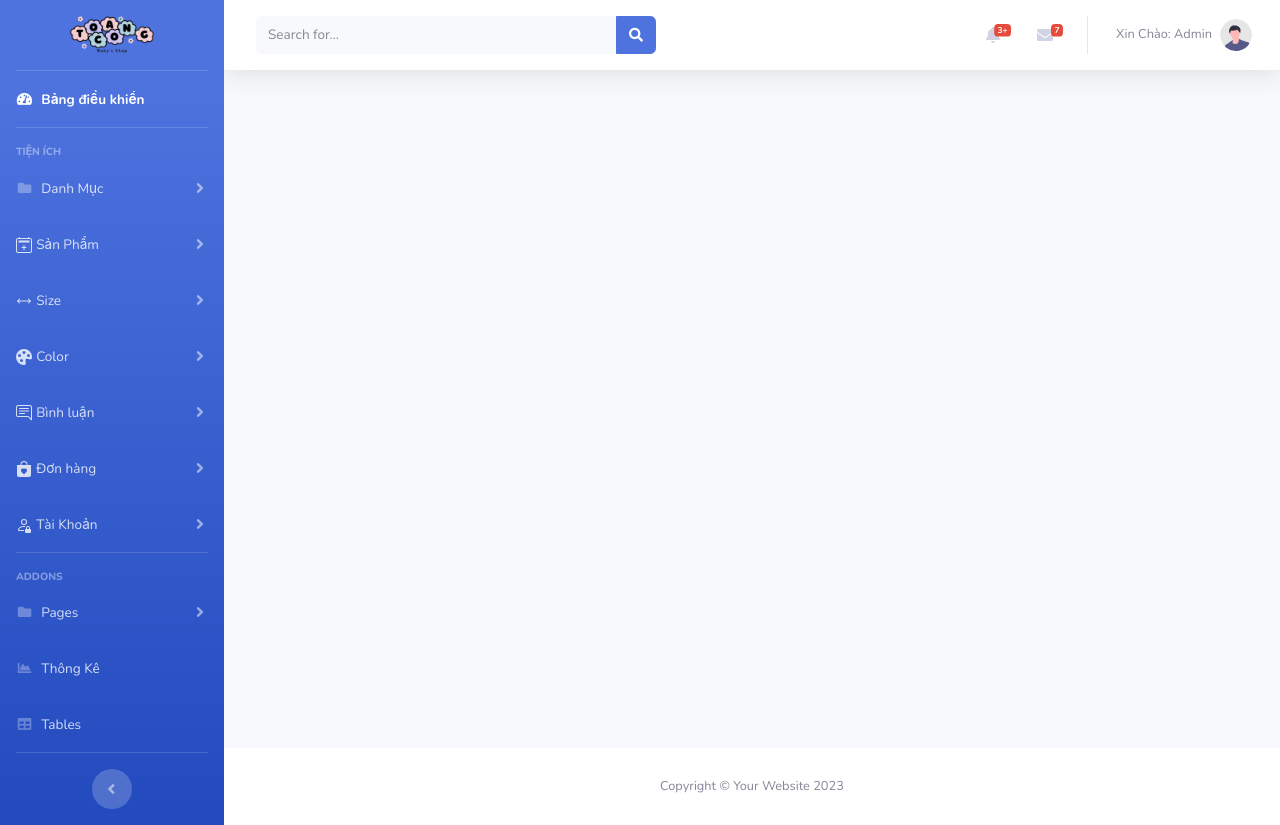
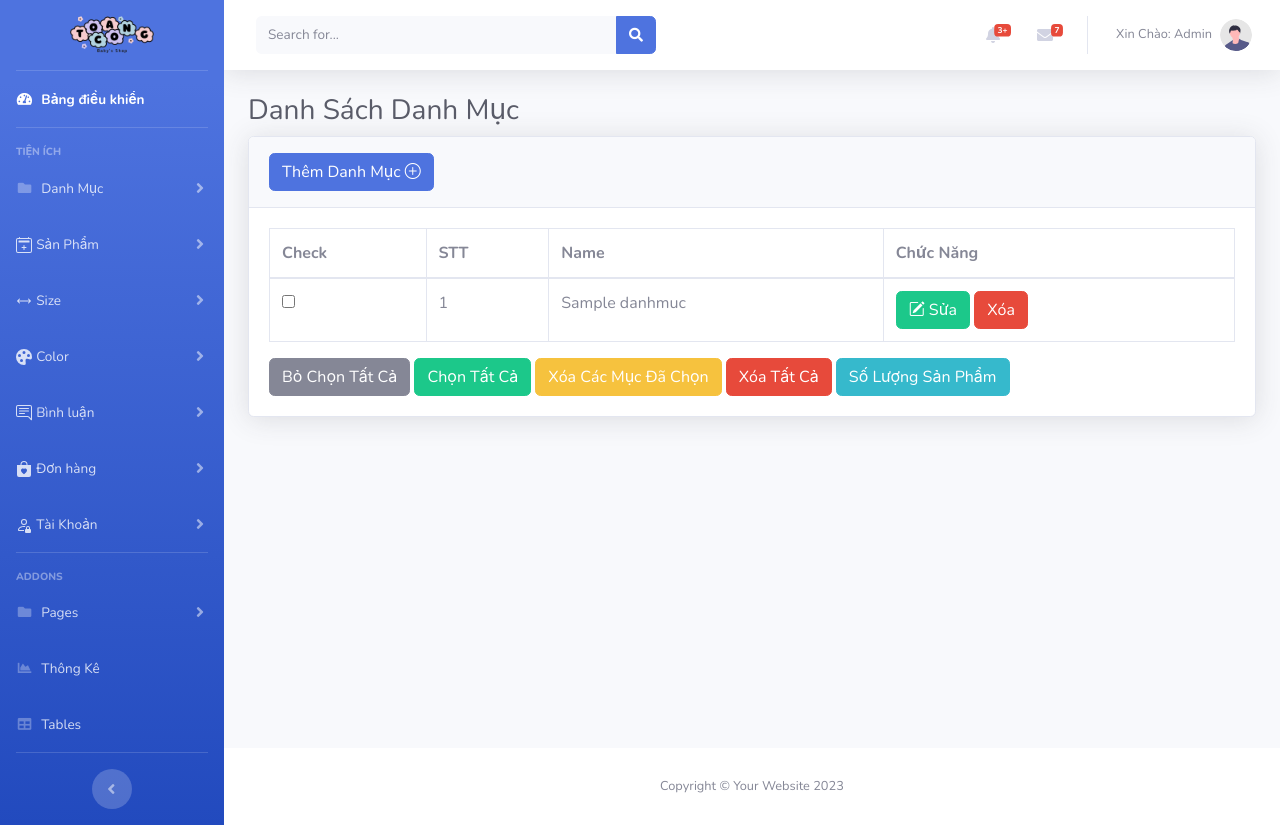
Before and after one commit to toan2k4/duan1, a PHP site: page /admin/index.php?act=danhmuc&nd=listdm in a window 1280 px wide. Run offline with PHP 8.4, Linux system fonts and the light colour scheme; tables that the repository leaves empty or names only in its code hold one stand-in row (values such as "Sample post").

Commit message:
crud danhmuc

```diff
--- /dev/null
+++ b/admin/danhmuc/list.php
@@ -0,0 +1,63 @@
+<div class="container-fluid">
+
+    <!-- Page Heading -->
+    <h1 class="h3 mb-2 text-gray-800">Danh Sách Danh Mục</h1>
+
+    <!-- DataTales Example -->
+    <div class="card shadow mb-4">
+        <div class="card-header py-3">
+            <a class="btn btn-primary" href="?act=danhmuc&&nd=adddm">Thêm Danh Mục <i class="bi bi-plus-circle"></i></a>
+        </div>
+        <div class="card-body">
+            <div class="table-responsive">
+                <table class="table table-bordered" id="dataTable" width="100%" cellspacing="0">
+                    <thead>
+                        <tr>
+                            <th>Check</th>
+                            <th>STT</th>
+                            <th>Name</th>
+                            <th>Chức Năng</th>
+
+                        </tr>
+                    </thead>
+
+                    <tbody>
+                        <form action="" method="get">
+                            <?php $i = 1;
+                                foreach ($dsdm as $dm) {
+                                extract($dm);
+                            ?>
+                                <tr>
+                                    <td><input type="checkbox"></td>
+                                    <td>
+                                        <?= $i ?>
+                                    </td>
+                                    <td>
+                                        <?= $name_dm ?>
+                                    </td>
+                                    <td><a href="?act=danhmuc&nd=editdm&iddm=<?=$id_dm?>" class="btn btn-success"><i
+                                                class="bi bi-pencil-square"></i> Sửa</a>
+                                        <a href="?act=danhmuc&nd=deldm&iddm=<?= $id_dm ?>"
+                                            onclick="return confirm('Bạn có muốn xóa không ?') "
+                                            class="btn btn-danger">Xóa</a>
+                                    </td>
+                                </tr>
+                            <?php $i++; } ?>
+
+                    </tbody>
+
+
+                </table>
+                <a href="" type="reset" class="btn btn-secondary">Bỏ Chọn Tất Cả </a>
+                <a href="" type="button" class="btn btn-success">Chọn Tất Cả</a>
+                <a type="button" class="btn btn-warning" onclick="return confirm('Bạn có muốn xóa không ?')">Xóa Các Mục
+                    Đã Chọn</a>
+                <a href="" onclick="return confirm('Bạn có muốn xóa không ?')" type="button" class="btn btn-danger">Xóa
+                    Tất Cả</a>
+                <a href="" type="button" class="btn btn-info">Số Lượng Sản Phẩm</a>
+                </form>
+            </div>
+        </div>
+    </div>
+
+</div>
--- a/admin/include/tab_left.php
+++ b/admin/include/tab_left.php
@@ -43,7 +43,7 @@
                 <div id="collapseTwo" class="collapse" aria-labelledby="headingTwo" data-parent="#accordionSidebar">
                     <div class="bg-white py-2 collapse-inner rounded">
                         <h6 class="collapse-header">Chức năng:</h6>
-                        <a class="collapse-item" href="?act=danhmuc">Danh Sách</a>
+                        <a class="collapse-item" href="?act=danhmuc&nd=listdm">Danh Sách</a>
                         <a class="collapse-item" href="?act=sldanhmuc">Thống Kê</a>
                     </div>
                 </div>
--- a/admin/index.php
+++ b/admin/index.php
@@ -1,12 +1,61 @@
 <?php
+include("../model/pdo.php");
+include("../model/danhmuc.php");
 include("include/header.php");
 
-    if(isset($_GET['act']) && ($_GET['act'] != '')){
+$dsdm = loadAll_dm();
+$isthongbao = '';
+$thongbao = '';
+if (isset($_GET['act']) && ($_GET['act'] != '')) {
     $act = $_GET['act'];
     switch ($act) {
-            case '':
+        case 'danhmuc':
+            if (isset($_GET['nd'])) {
+                if ($_GET['nd'] == 'listdm') {
+                    include('danhmuc/list.php');
                 }
-    }else{
+
+                if ($_GET['nd'] == 'adddm') {
+                    if ($_SERVER['REQUEST_METHOD'] == "POST") {
+                        $tendm = $_POST["name"];
+                        if ($tendm == null || $tendm == "") {
+                            $isthongbao = 0;
+                            $thongbao = 'Không thành công';
+                        } else {
+                            $isthongbao = 1;
+                            add_dm($tendm);
+                            $thongbao = ' Thêm thành công';
+                        }
+                    }
+                    include('danhmuc/add.php');
+                }
+
+                if ($_GET['nd'] == 'editdm') {
+                    $dm = load_one_dm($_GET['iddm']);
+                    include('danhmuc/edit.php');
+                }
+
+                if ($_GET['nd'] == 'update') {
+                    if (isset($_POST['gui']) && $_POST['gui'] != "") {
+                        $name = $_POST['name'];
+                        $id = $_POST['id'];
+                        upload_dm($id, $name);
+                        // echo "  <script>alert('Đã Cập Nhật Thành Công') </script> ";
+                        echo "  <script>window.location.href ='index.php?act=danhmuc&nd=listdm'</script> ";
+                    }
+                    break;
+                }
+
+                if ($_GET['nd'] == 'deldm') {
+                    xoadm($_GET['iddm']);
+                    echo "  <script>window.location.href ='index.php?act=danhmuc&nd=listdm'</script> ";
+                }
+            }
+            break;
+
+
+    }
+} else {
     include("include/home.php");
 }
 
--- /dev/null
+++ b/model/danhmuc.php
@@ -0,0 +1,27 @@
+<?php
+function loadAll_dm(){
+    $sql ="SELECT * FROM danhmuc";
+    return pdo_query($sql);
+}
+function load_one_dm($id){
+    $sql ="SELECT * FROM danhmuc WHERE id_dm=".$id;
+    return pdo_query_one($sql);
+}
+
+function add_dm($id){
+    $sql = "INSERT INTO danhmuc(name_dm) VALUES ('$id')";
+    pdo_execute($sql);
+}
+
+function upload_dm($id, $name)
+{
+  $sql = "UPDATE danhmuc SET name_dm='$name' WHERE id_dm='$id'";
+  pdo_query($sql);
+}
+
+function xoadm($id)
+{
+  $sql = " DELETE FROM danhmuc  WHERE id_dm = $id";
+  pdo_query($sql);
+}
+?>
--- a/model/pdo.php
+++ b/model/pdo.php
@@ -5,7 +5,7 @@
 date_default_timezone_set('Asia/Ho_Chi_Minh');
 
 function pdo_get_connection(){
-    $dburl = "mysql:host=127.0.0.1;dbname=phuong;charset=utf8";
+    $dburl = "mysql:host=127.0.0.1;dbname=quanaotreem;charset=utf8";
     $username = 'root';
     $password = '';
 
```
Also changed, not shown: admin/danhmuc/add.php (added, +41 -0 lines), admin/danhmuc/edit.php (added, +42 -0 lines). Lines whose indentation alone changed are shown as unchanged.
